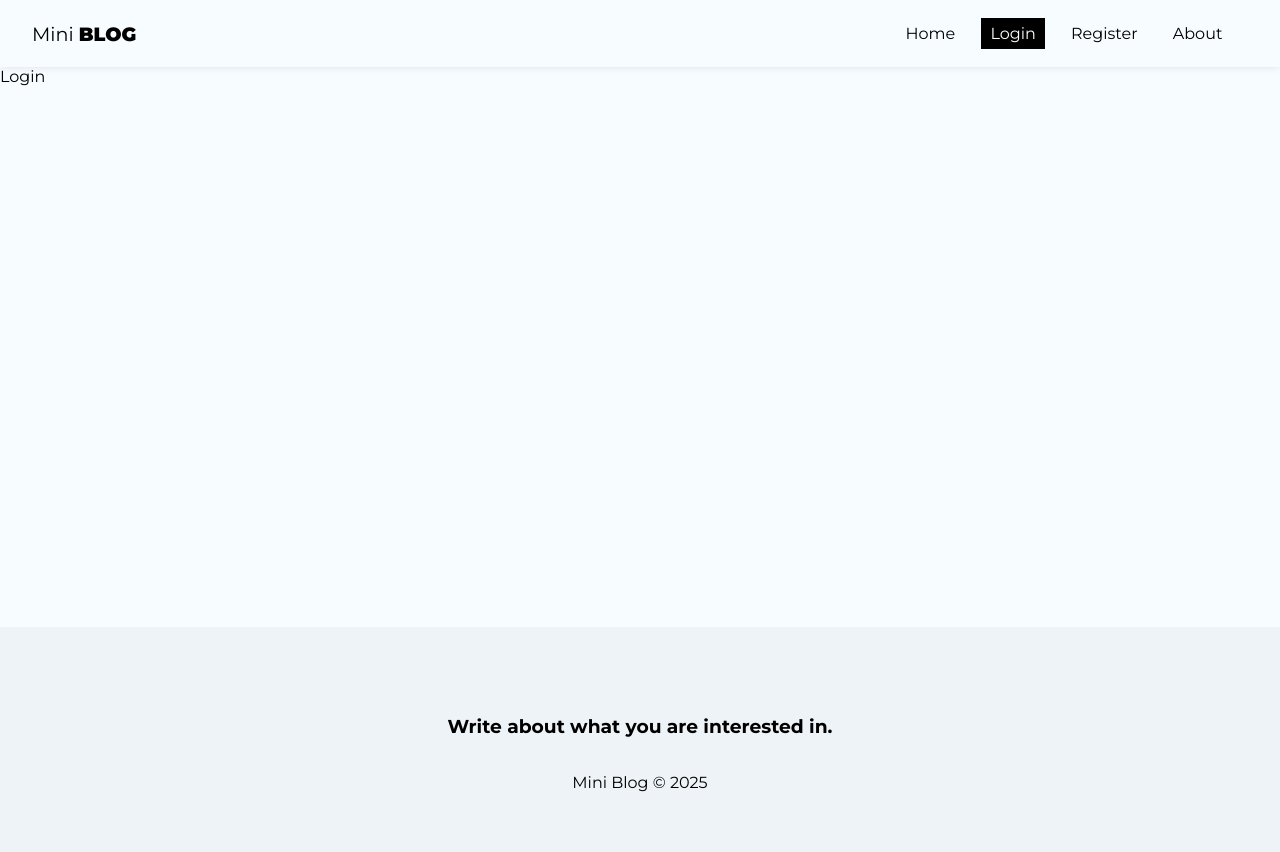
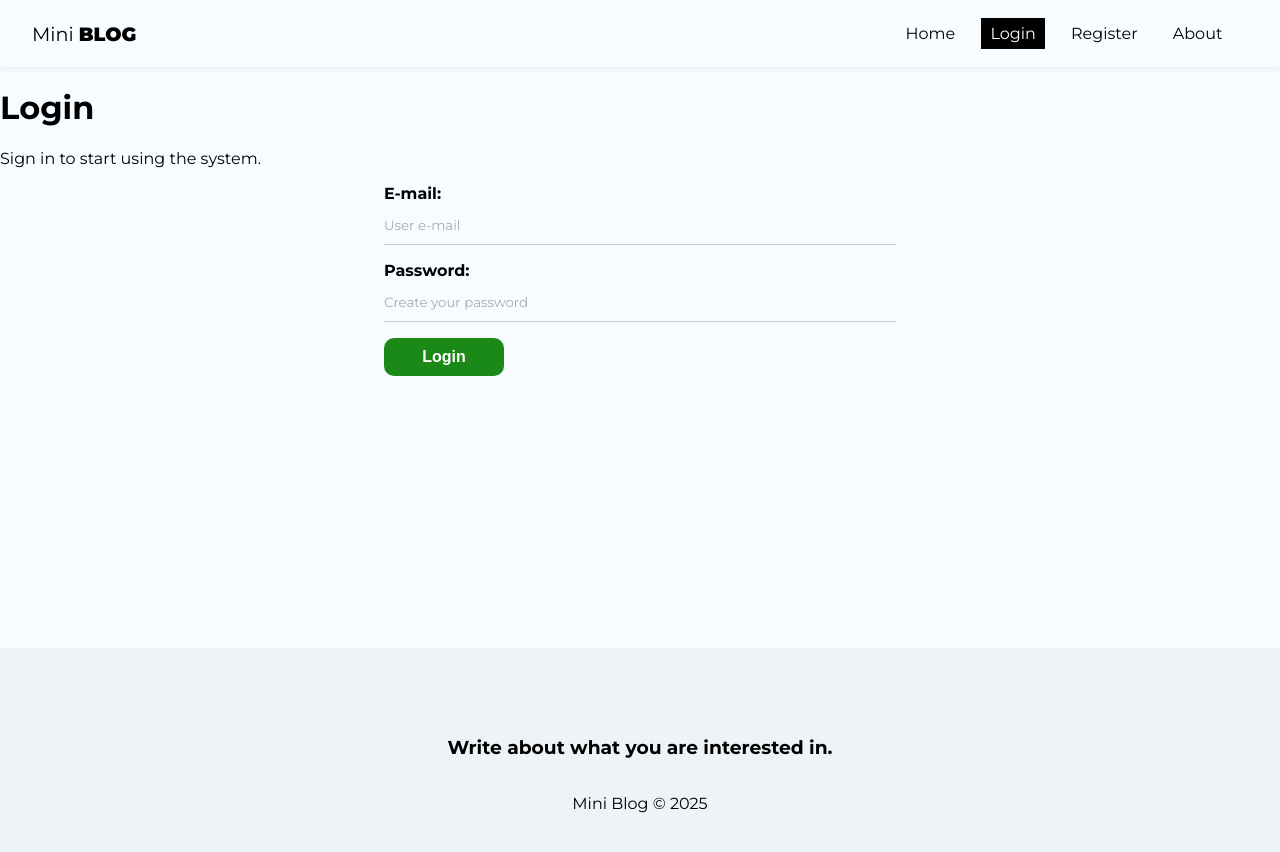
Before and after one commit to wandergale/MiniBlog-react, a React (Create React App) app: page /login in a window 1280 px wide. Shown: the top 852 px of the page. Built offline with nearby package versions, Linux system fonts and the light colour scheme; no server answers.

Commit message:
creating Login page front-end

```diff
--- a/src/pages/Login/Login.js
+++ b/src/pages/Login/Login.js
@@ -1,7 +1,68 @@
+// CSS
 import styles from "./Login.module.css";
 
+// hooks
+import { useState, useEffect } from "react";
+import { useAuthentication } from "../../hooks/useAuthentication";
+
 const Login = () => {
-  return <div>Login</div>;
+  const [email, setEmail] = useState("");
+  const [password, setPassword] = useState("");
+  const [error, setError] = useState("");
+
+  const { error: authError, loading } = useAuthentication();
+
+  const handleSubmit = async (e) => {
+    e.preventDefault();
+
+    setError("");
+
+    const user = {
+      email,
+      password,
+    };
+  };
+
+  useEffect(() => {
+    if (authError) setError(authError);
+  }, [authError]);
+  return (
+    <div className={styles.about}>
+      <h1>Login</h1>
+      <p>Sign in to start using the system.</p>
+      <form onSubmit={handleSubmit}>
+        <label>
+          <span>E-mail:</span>
+          <input
+            type="email"
+            name="email"
+            required
+            placeholder="User e-mail"
+            value={email}
+            onChange={(e) => setEmail(e.target.value)}
+          />
+        </label>
+        <label>
+          <span>Password:</span>
+          <input
+            type="password"
+            name="password"
+            required
+            placeholder="Create your password"
+            value={password}
+            onChange={(e) => setPassword(e.target.value)}
+          />
+        </label>
+        {!loading && <button className="btn">Login</button>}
+        {loading && (
+          <button className="btn" disable>
+            Wait...
+          </button>
+        )}
+        {error && <p className="error">{error}</p>}
+      </form>
+    </div>
+  );
 };
 
 export default Login;
```
